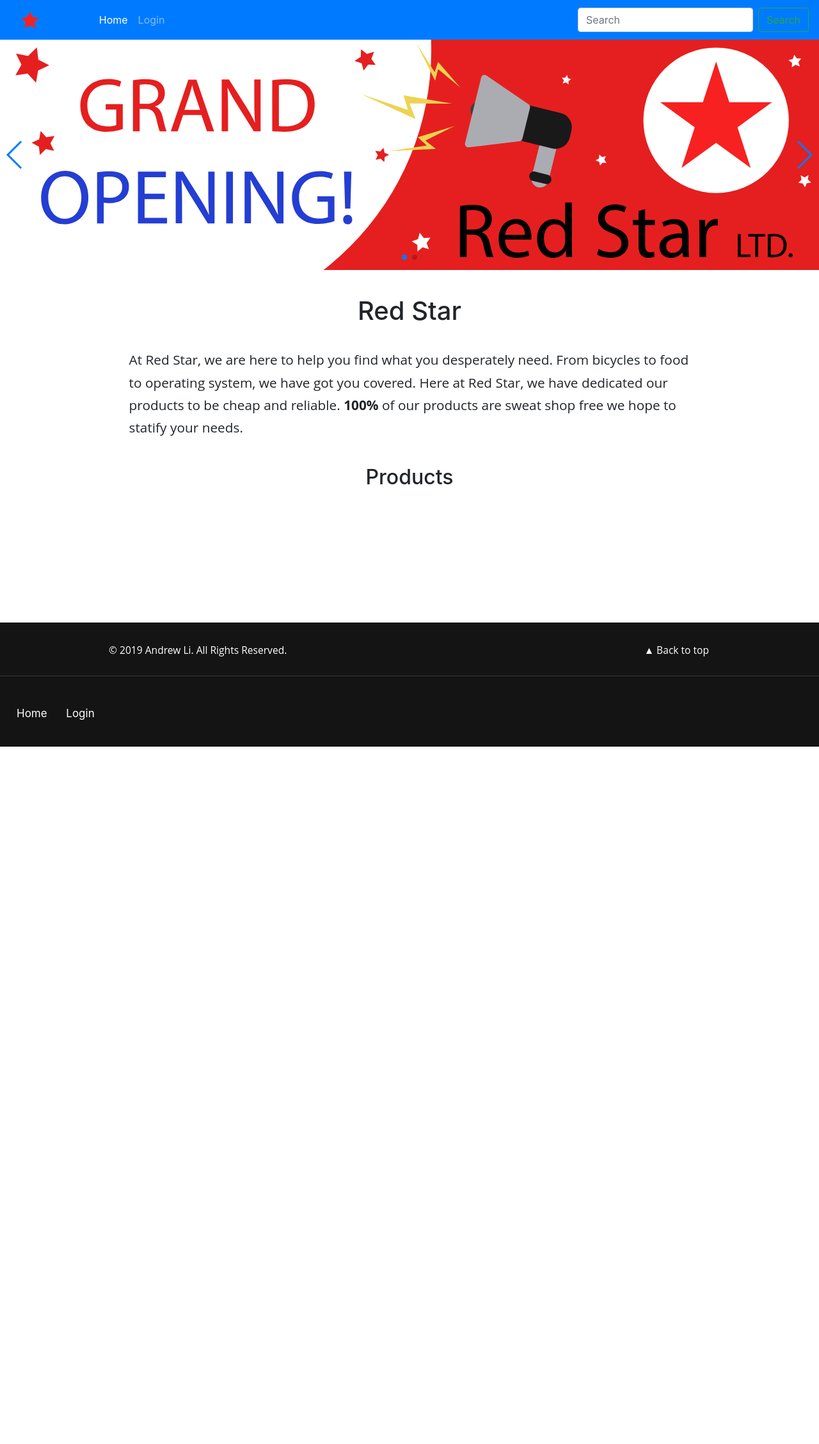
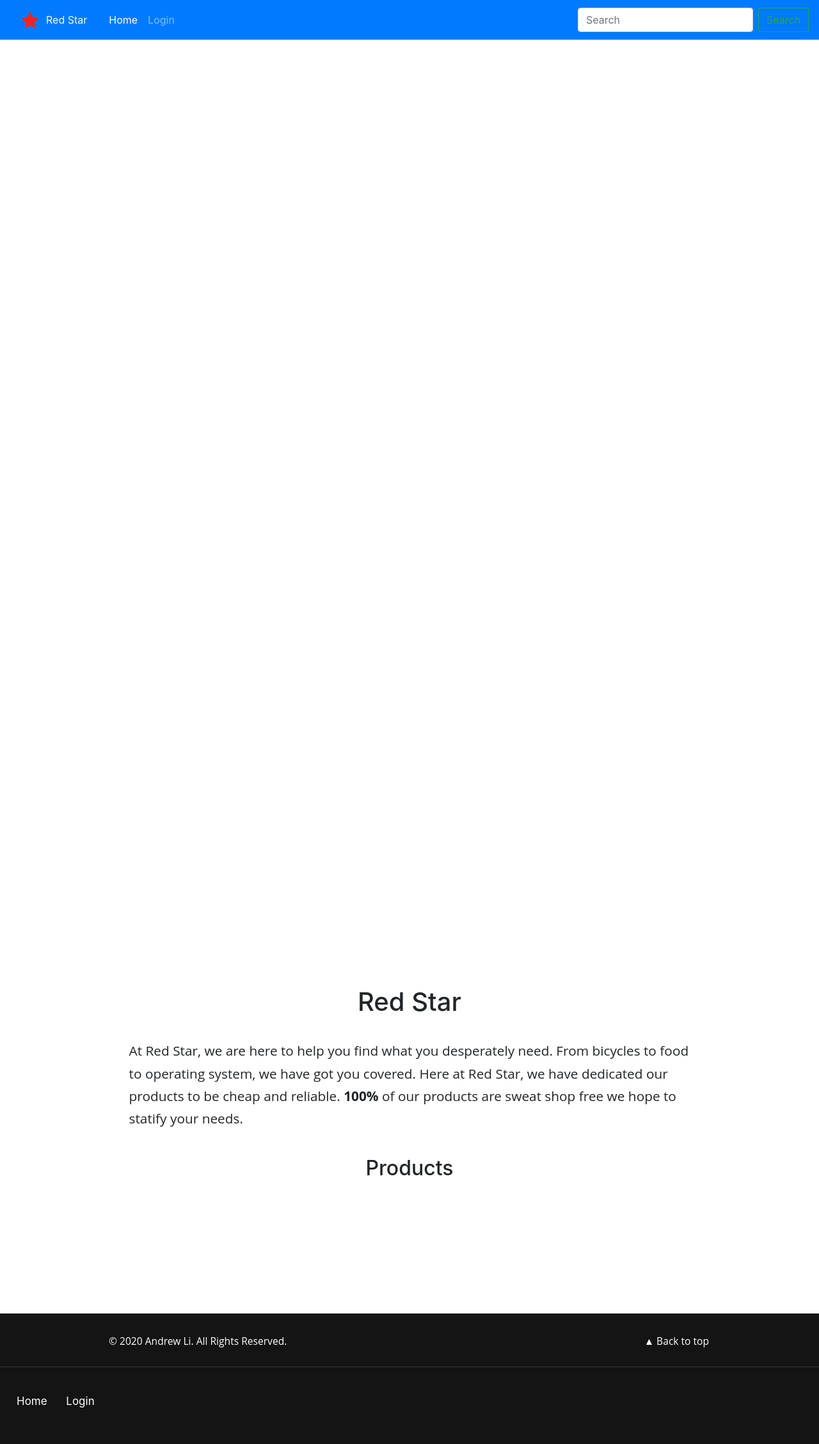
Before and after one commit to Zeyu-Li/django_ecommerce_app, a Django app: page / in a window 1280 px wide. Shown: the whole page at 64% size. Before the commit the page ends 1167 px from the top, so only its background shows below. Run offline with Django 3.2, Linux system fonts and the light colour scheme; some libraries are stand-ins or nearby versions.

Commit message:
updated look

```diff
--- a/django_ecommerce-project/django_ecommerce/settings.py
+++ b/django_ecommerce-project/django_ecommerce/settings.py
@@ -19,7 +19,7 @@
 # Quick-start development settings - unsuitable for production
 # See https://docs.djangoproject.com/en/3.0/howto/deployment/checklist/
 
-# TODO: DEBUG = False, move secret_key to a different file + generate a new key for production: https://humberto.io/blog/tldr-generate-django-secret-key/
+# TODO: DEBUG = False, change host, move secret_key to a different file + generate a new key for production: https://humberto.io/blog/tldr-generate-django-secret-key/
 
 with open('django_ecommerce/key.txt', 'r') as fp:
     SECRET_KEY = fp.read().strip()
--- a/django_ecommerce-project/login/views.py
+++ b/django_ecommerce-project/login/views.py
@@ -80,7 +80,7 @@
 
         return render(request, 'login/change_password.html', args)
 
-# errors
+# errors, maybe move to different app??
 def error_400_view(request, exception):
     return render(request, 'errors/400.html')
 
--- a/django_ecommerce-project/static/login/css/index.css
+++ b/django_ecommerce-project/static/login/css/index.css
@@ -62,6 +62,30 @@
     padding-right: 2em;
 }
 
+/* banner */
+.nav-link {
+    color: aliceblue;
+    font-size: 1rem!important;
+}
+
+.logo {
+    display:flex;
+    align-items:center;
+}
+
+.logo span {
+    padding-left: 10px;
+    padding-right: 10px;
+}
+
+.active {
+    color: aliceblue;
+}
+
+.active a:hover {
+    color: rgb(31, 62, 88)!important;
+}
+
 /* footer */
 .footer {
     background-color: #141414;
@@ -94,8 +118,7 @@
     font-size: 13px;
     margin-left: auto;
     margin-right: auto;
-    padding-top: 5px;
-    padding-bottom: 15px;
+    padding-bottom: 30px;
 }
 
 .footnote {
--- a/django_ecommerce-project/templates/base.html
+++ b/django_ecommerce-project/templates/base.html
@@ -1,4 +1,5 @@
 {% load static %}
+
 <!DOCTYPE HTML>
 <html>
 
@@ -6,46 +7,62 @@
 
     <!-- meta -->
     <meta charset="utf-8">
-    <meta name="description" content="Login website">
-    <meta name="keywords" content="andrew li, login, user, password">
+    <meta name="description" content="Red Star Ecommerce Website">
+    <meta name="keywords" content="red star, red, ecommerce, shop, andrew li">
     <meta name="author" content="Andrew Li">
     <meta name=viewport content="width=device-width, initial-scale=1">
+
     <!-- Mini icon on tab -->
     <link rel="icon" href="{% static 'login/images/favicon.ico' %}" type="image/ico">
+
     <!-- Title of page -->
     <title> Red Star | {% block title %} {% endblock title %} </title>
+
     <!-- JS -->
     <script src="https://ajax.googleapis.com/ajax/libs/jquery/3.4.0/jquery.min.js"></script>
     <script src="https://stackpath.bootstrapcdn.com/bootstrap/4.3.1/js/bootstrap.min.js" integrity="sha384-JjSmVgyd0p3pXB1rRibZUAYoIIy6OrQ6VrjIEaFf/nJGzIxFDsf4x0xIM+B07jRM" crossorigin="anonymous"></script>
+
     <!-- Styleshet -->
     <link rel="stylesheet" href="https://stackpath.bootstrapcdn.com/bootstrap/4.3.1/css/bootstrap.min.css" type="text/css">
     <link rel="stylesheet" href="{% static 'login/css/index.css' %}" type="text/css">
-    {% block shopping %}{% endblock shopping %}
+
+    <!-- additional styles from extension -->
     {% block style %} {% endblock style %}
 
 </head>
 
 <body>
 
-    <!-- nav -->
+    <!-- top nav bar -->
     <nav class="navbar navbar-expand-lg navbar-dark bg-primary sticky-top">
+
+        <!-- hamburger tabs once window small enough -->
         <button class="navbar-toggler" type="button" data-toggle="collapse" data-target="#navbarTogglerDemo03"
             aria-controls="navbarTogglerDemo03" aria-expanded="false" aria-label="Toggle navigation">
             <span class="navbar-toggler-icon"></span>
         </button>
-        <a class="nav-link transition" href="{% url 'home' %}">
+
+        <!-- logo -->
+        <a class="nav-link transition logo" href="{% url 'home' %}">
             <img src="{% static 'login/images/red_star.svg' %}" width="30" height="30"
-                class="d-inline-block align-top img-fluid hoverable" alt="Red Star Ltd."> Red Star</a>
+                class="d-inline-block align-top img-fluid hoverable" alt="Red Star Ltd.">
+            <span>Red Star</span>
+        </a>
 
+        <!-- other tabs -->
         <div class="collapse navbar-collapse" id="navbarTogglerDemo03">
             <ul class="navbar-nav mr-auto mt-2 mt-lg-0">
                 <li class="nav-item {% if page == 'home' %} active {% endif %}">
                     <a class="nav-link transition" href="{% url 'home' %}">Home </a>
                 </li>
-                {% comment %} <li class="nav-item {% if page == 'shop' %} active {% endif %}">
+                {% comment %}
+                <li class="nav-item {% if page == 'shop' %} active {% endif %}">
                     <a class="nav-link transition" href="{% url 'item_list' %}">Shop </a>
-                </li> {% endcomment %}
+                </li>
+                {% endcomment %}
+
                 {% if user.is_authenticated %}
+                <!-- if user is authenticated, this part is shown -->
                 <li class="nav-item">
                     <a class="nav-link transition {% if page == 'cart' %} active {% endif %}" href="#">My Cart </a>
                 </li>
@@ -62,6 +79,8 @@
                 {% endif %}
 
             </ul>
+
+            <!-- TODO: search field -->
             <form class="form-inline my-2 my-lg-0">
                 <input class="form-control mr-sm-2" type="search" placeholder="Search" aria-label="Search">
                 <button class="btn btn-outline-success my-2 my-sm-0" type="submit">Search</button>
@@ -85,21 +104,22 @@
         {% endblock products %}
     </div>
 
-<div class="push">
+    <!-- additional scripts -->
     {% block scripts %}
     {% endblock scripts %}
-</div>
+
 
 <footer class="footer">
+    <!-- footer is divided into the top, divider, and bottom -->
 
     <div class="top_footer">
-        <p class="footnote">&copy; 2019 Andrew Li. All Rights Reserved.
+        <p class="footnote">&copy; 2020 Andrew Li. All Rights Reserved.
         <a class="backtotop transition" href="#">&#9650; Back to top</a></p>
     </div>
+
     <hr class="divider">
 
     <div class="bottom_footer">
-
         <ul class="bottom">
             <li><a href="{% url 'home' %}">Home </a></li>
             {% comment %} <li><a href="{% url 'item_list' %}">Shop </a></li> {% endcomment %}
@@ -112,15 +132,15 @@
             {% endif %}
         </ul>
 
+        <!-- back to top smooth animation script -->
+        <script>
+        $(".backtotop").click(function () {
+            return $("html, body").animate({
+                scrollTop: 0
+            }, 300), !1
+        })
+        </script>
     </div>
-
-<script>
-$(".backtotop").click(function () {
-    return $("html, body").animate({
-        scrollTop: 0
-    }, 300), !1
-})
-</script>
 
 </footer>
 
--- a/django_ecommerce-project/templates/errors/400.html
+++ b/django_ecommerce-project/templates/errors/400.html
@@ -10,7 +10,9 @@
 
 {% block text %}
 
-<h1>Error 400</h1>
-<p><br>Bad Request</p>
+<div class="container">
+    <h1>Error 400</h1>
+    <p><br>Bad Request</p>
+<div>
 
 {% endblock text %}
--- a/django_ecommerce-project/templates/errors/403.html
+++ b/django_ecommerce-project/templates/errors/403.html
@@ -10,7 +10,9 @@
 
 {% block text %}
 
-<h1>Error 403</h1>
-<p><br>Don't be a naughty boy</p>
+<div class="container">
+    <h1>Error 403</h1>
+    <p><br>Don't be a naughty boy</p>
+</div>
 
 {% endblock text %}
--- a/django_ecommerce-project/templates/errors/404.html
+++ b/django_ecommerce-project/templates/errors/404.html
@@ -10,7 +10,9 @@
 
 {% block text %}
 
-<h1>Error 404</h1>
-<p><br>This page is not found :(</p>
+<div class="container">
+    <h1>Error 404</h1>
+    <p><br>This page is not found :(</p>
+</div>
 
 {% endblock text %}
--- a/django_ecommerce-project/templates/errors/500.html
+++ b/django_ecommerce-project/templates/errors/500.html
@@ -10,7 +10,9 @@
 
 {% block text %}
 
-<h1>Error 500</h1>
-<p><br>???</p>
+<div class="container">
+    <h1>Error 500</h1>
+    <p><br>???</p>
+</div>
 
 {% endblock text %}
--- a/django_ecommerce-project/templates/shop/home.html
+++ b/django_ecommerce-project/templates/shop/home.html
@@ -1,10 +1,13 @@
 {% extends 'base.html' %}
 {% load static %}
+
 {% block title %} Home {% endblock %}
+
 {% block shopping %}
     <!-- swiper carousel http://idangero.us/swiper/demos/200-infinite-loop.html -->
     <link rel="stylesheet" href="https://cdnjs.cloudflare.com/ajax/libs/Swiper/4.5.0/css/swiper.min.css">
 {% endblock shopping %}
+
 {% block style %}
 <style>
     .main {
@@ -22,6 +25,9 @@
         margin-bottom: 0px;
         display:none;
     }
+    .show {
+        top:56px;
+    }
 </style>
 {% endblock style %}
 
@@ -36,7 +42,7 @@
 </div>
 {% endif %}
 
-
+<!-- carousel -->
 <div class="swiper-container">
     <div class="swiper-wrapper">
         <div class="swiper-slide"><img src="{% static 'login/images/opening1.svg' %}" alt="Grand Opening" title="Grand Opening of Red Star"></div>
@@ -65,6 +71,10 @@
 {% block products %}
 
 <h2>Products</h2>
+
+<div class="push">
+
+</div>
 
 {% endblock products %}
 
```
Also changed, not shown: django_ecommerce-project/static/errors/css/errors.css (+0 -11 lines). Lines whose indentation alone changed are shown as unchanged.
